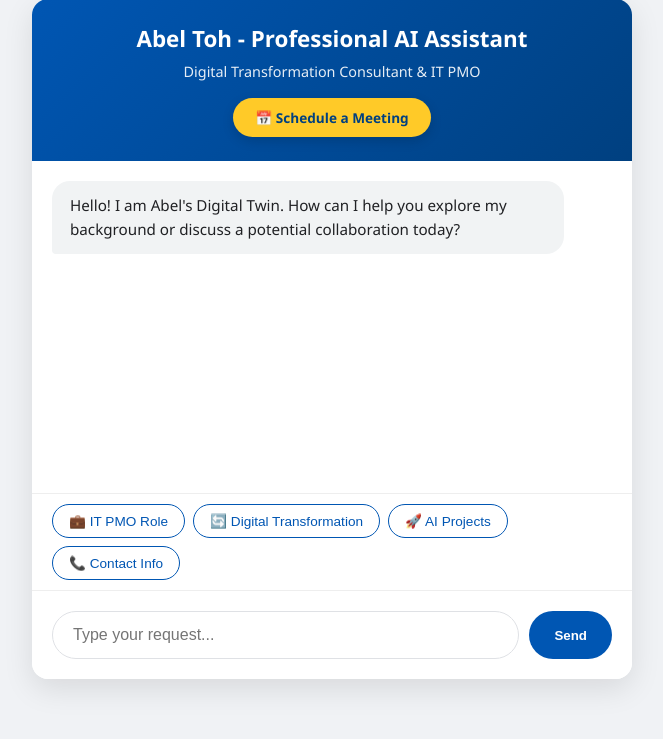
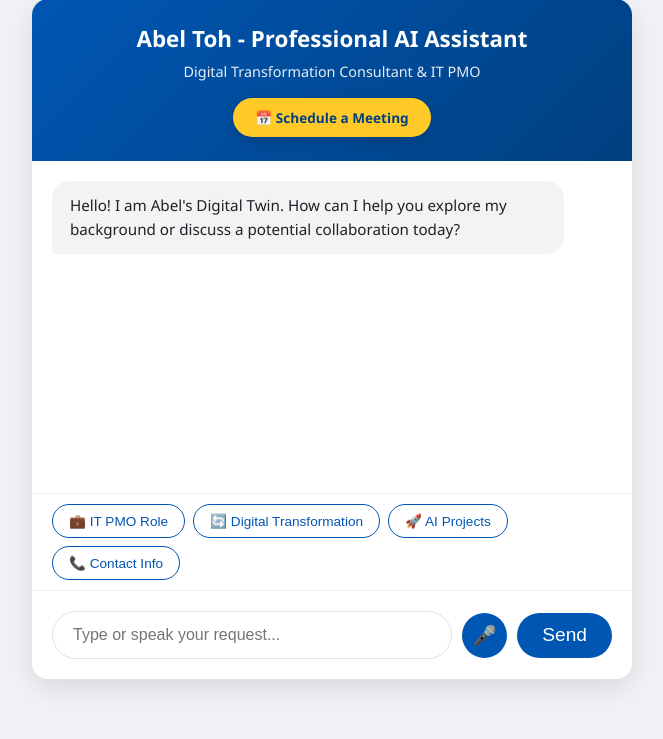
Before and after one commit to Abel-lab-dot/Personal-Agentic-AI, a Flask app: page / in a window 1280 px wide. Shown: the part 61-800 px from the top of the page, without its empty margins (308-971 px from the left). Run offline with Flask 3, Linux system fonts and the light colour scheme.

Commit message:
index.html

```diff
--- a/templates/index.html
+++ b/templates/index.html
@@ -44,7 +44,6 @@
         .header h3 { margin: 0; font-size: 1.4rem; }
         .header p { margin: 8px 0 12px; font-size: 0.9rem; opacity: 0.9; }
 
-        /* Gold Schedule Button */
         .schedule-btn {
             display: inline-block;
             background-color: #ffca28;
@@ -123,6 +122,7 @@
             padding: 20px;
             border-top: 1px solid #eee;
             background-color: #fff;
+            align-items: center;
         }
         .input-container input {
             flex-grow: 1;
@@ -132,15 +132,40 @@
             font-size: 1rem;
             outline: none;
         }
-        .input-container button {
+
+        /* Mic and Send Buttons */
+        .icon-btn {
             background-color: #0056b3;
             color: #fff;
             border: none;
+            width: 45px;
+            height: 45px;
+            border-radius: 50%;
+            margin-left: 10px;
+            cursor: pointer;
+            display: flex;
+            align-items: center;
+            justify-content: center;
+            font-size: 1.2rem;
+            transition: all 0.3s ease;
+            flex-shrink: 0;
+        }
+
+        #mic-button.listening {
+            background-color: #ea4335;
+            animation: pulse 1.5s infinite;
+        }
+
+        @keyframes pulse {
+            0% { transform: scale(1); box-shadow: 0 0 0 0 rgba(234, 67, 53, 0.7); }
+            70% { transform: scale(1.1); box-shadow: 0 0 0 10px rgba(234, 67, 53, 0); }
+            100% { transform: scale(1); box-shadow: 0 0 0 0 rgba(234, 67, 53, 0); }
+        }
+
+        #send-button {
+            width: auto;
             padding: 0 25px;
             border-radius: 30px;
-            margin-left: 10px;
-            cursor: pointer;
-            font-weight: bold;
         }
     </style>
 </head>
@@ -168,18 +193,58 @@
         </div>
 
         <div class="input-container">
-            <input type="text" id="user-input" placeholder="Type your request...">
-            <button id="send-button">Send</button>
+            <input type="text" id="user-input" placeholder="Type or speak your request...">
+            <button id="mic-button" class="icon-btn" title="Click to speak">🎤</button>
+            <button id="send-button" class="icon-btn">Send</button>
         </div>
     </div>
 
     <script>
         document.addEventListener('DOMContentLoaded', function() {
             const sendButton = document.getElementById('send-button');
+            const micButton = document.getElementById('mic-button');
             const userInput = document.getElementById('user-input');
             const chatBox = document.getElementById('chat-box');
             const quickActions = document.getElementById('quick-actions');
 
+            // --- SPEECH RECOGNITION LOGIC ---
+            const SpeechRecognition = window.SpeechRecognition || window.webkitSpeechRecognition;
+            if (SpeechRecognition) {
+                const recognition = new SpeechRecognition();
+                recognition.continuous = false;
+                recognition.lang = 'en-US';
+
+                micButton.addEventListener('click', () => {
+                    recognition.start();
+                });
+
+                recognition.onstart = () => {
+                    micButton.classList.add('listening');
+                    userInput.placeholder = "Listening...";
+                };
+
+                recognition.onresult = (event) => {
+                    const transcript = event.results[0][0].transcript;
+                    userInput.value = transcript;
+                    micButton.classList.remove('listening');
+                    sendMessage();
+                };
+
+                recognition.onspeechend = () => {
+                    recognition.stop();
+                    micButton.classList.remove('listening');
+                    userInput.placeholder = "Type or speak your request...";
+                };
+
+                recognition.onerror = () => {
+                    micButton.classList.remove('listening');
+                    userInput.placeholder = "Error occurred. Try again.";
+                };
+            } else {
+                micButton.style.display = 'none'; // Hide if browser doesn't support
+            }
+
+            // --- CHAT LOGIC ---
             sendButton.addEventListener('click', sendMessage);
 
             userInput.addEventListener('input', () => {
```
